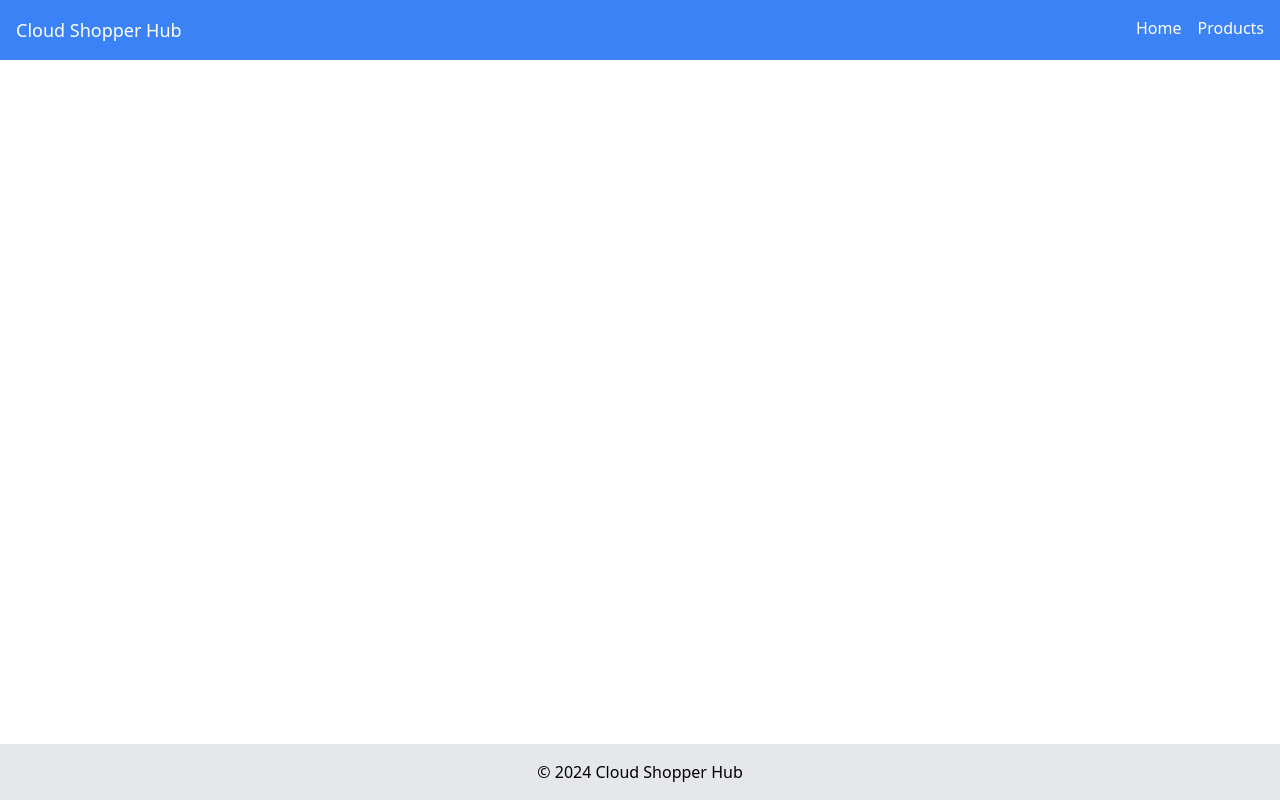
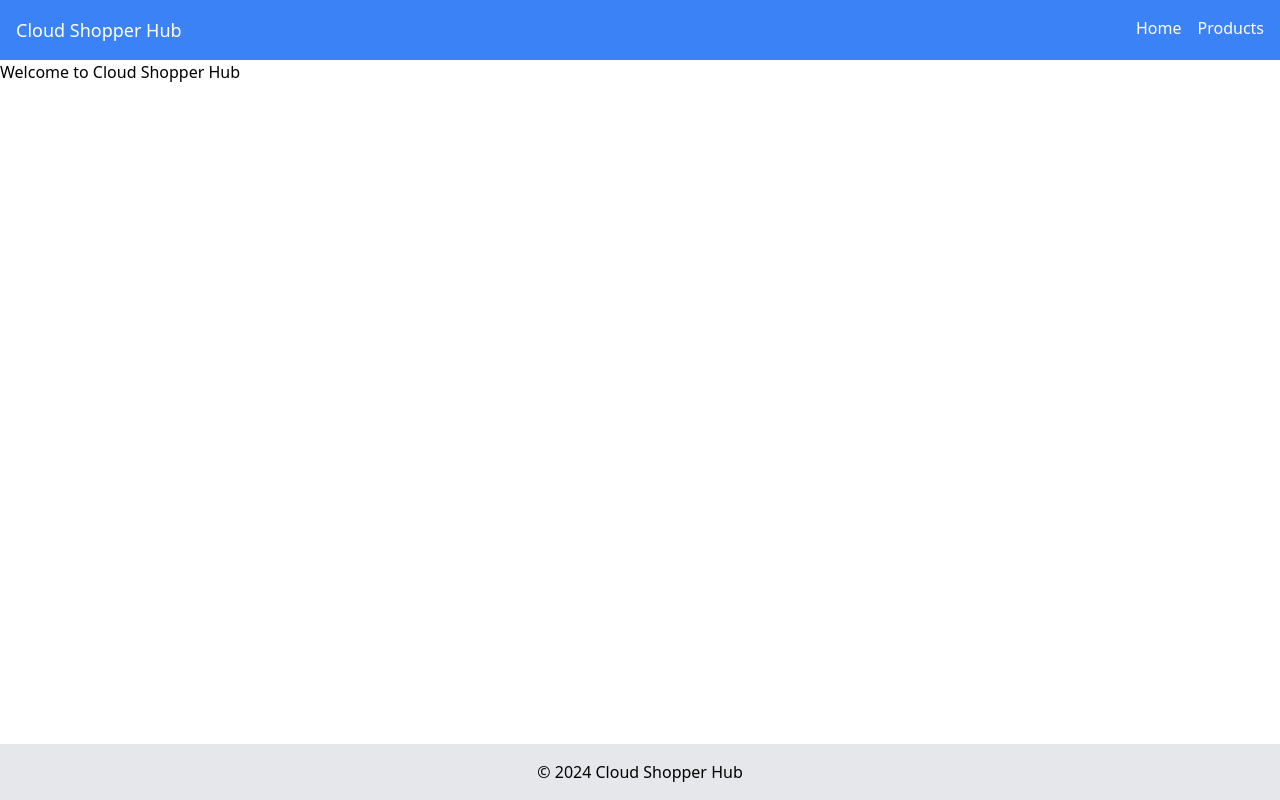
Before and after one commit to Rubenbaral/CloudShopper-Hub, a React (Create React App) app in the folder ecommerce-platform/frontend/: page / in a window 1280 px wide. Built offline with nearby package versions, Linux system fonts and the light colour scheme.

Commit message:
Updated App.js to include Home component in routing

```diff
--- a/ecommerce-platform/frontend/src/App.js
+++ b/ecommerce-platform/frontend/src/App.js
@@ -3,6 +3,8 @@ import { BrowserRouter as Router, Route, Switch } from 'react-router-dom';
 import Header from './components/Header';
 import ProductList from './components/ProductList';
 import Footer from './components/Footer';
+import Home from './components/Home';
+
 
 function App() {
   return (
@@ -12,7 +14,7 @@ function App() {
         <main className="flex-1">
           <Switch>
             <Route path="/" exact>
-              {/* Home page content or component */}
+              <Home />
             </Route>
             <Route path="/products">
               <ProductList />
```
